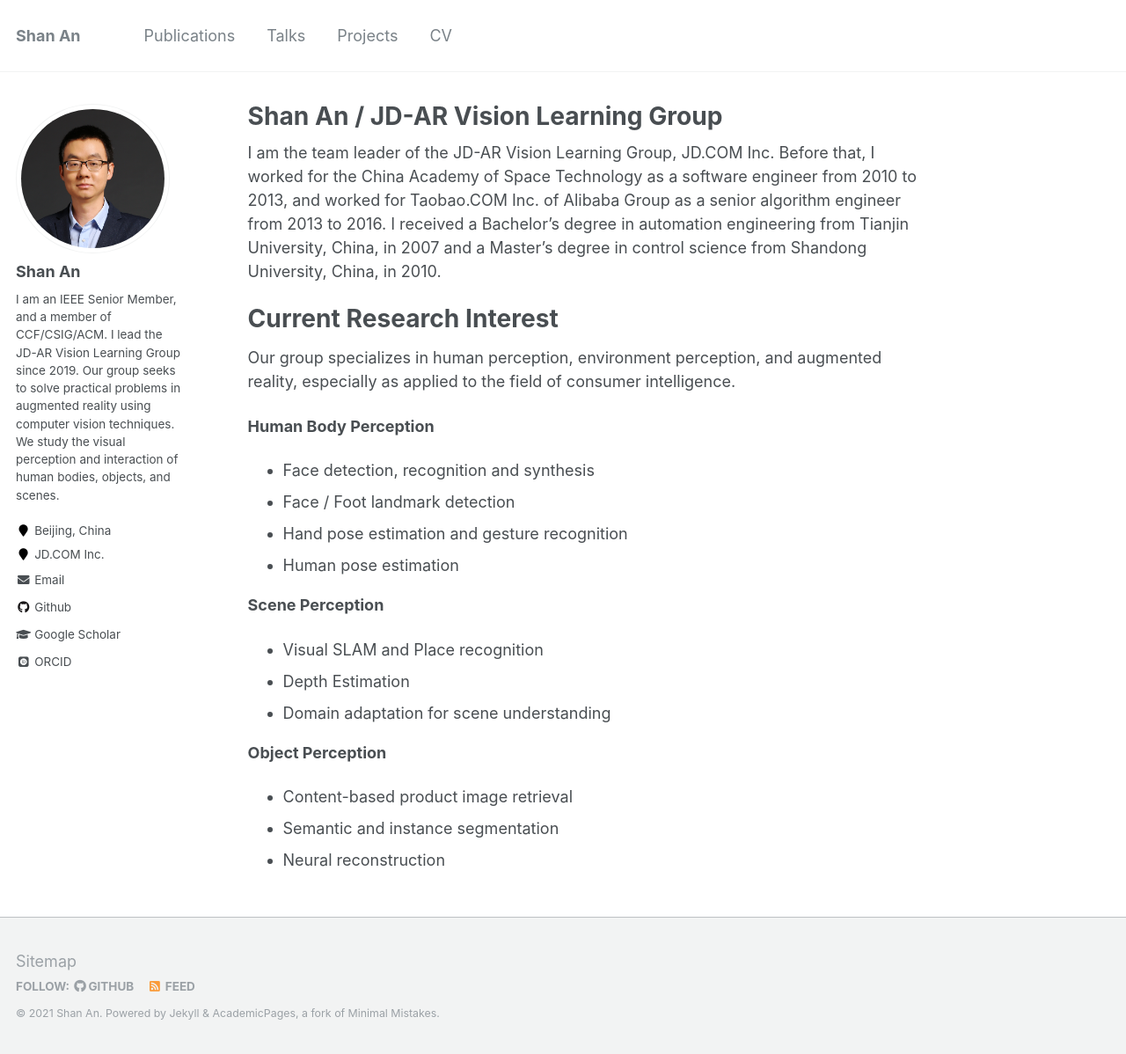
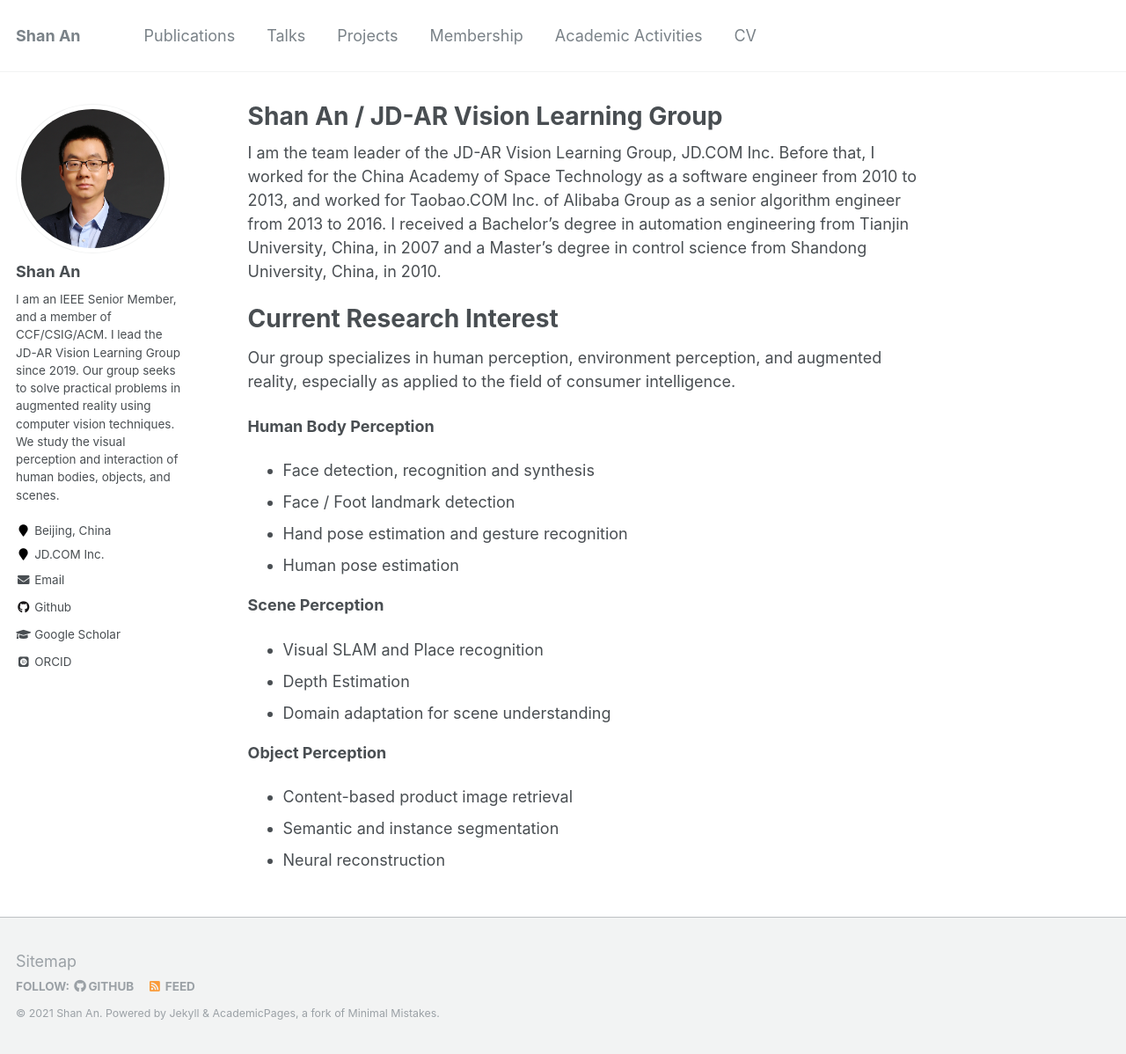
Before and after one commit to anshan-XR-ROB/anshan-XR-ROB.github.io, a Jekyll site: the page built from _pages/about.md, in a window 1280 px wide and 1198 px high. Shown: the whole window at 88% size. Built offline with Jekyll 4.4.1, drawn with Linux system fonts in a browser that asks for light colours; some web fonts are replaced.

Commit message:
Update navigation.yml

```diff
--- a/_data/navigation.yml
+++ b/_data/navigation.yml
@@ -9,5 +9,11 @@ main:
   - title: "Projects"
     url: /projects/
 
+  - title: "Membership"
+    url: /Membership/
+
+  - title: "Academic Activities"
+    url: /Academic Activities/
+
   - title: "CV"
     url: /cv/
```
